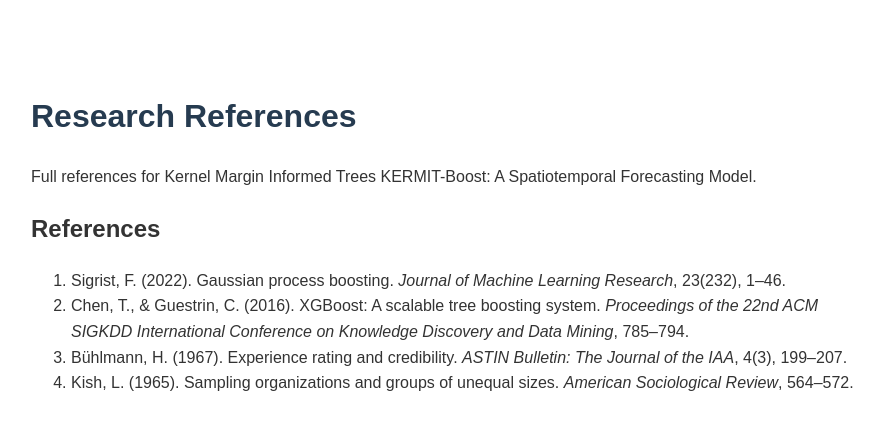
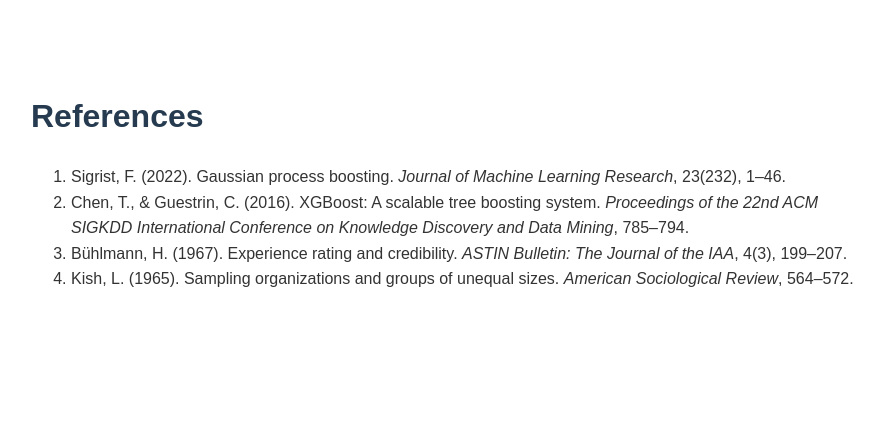
Before and after one commit to EthanWaters/kermit_references, a plain HTML site: page index.html in a window 1280 px wide. Shown: the whole page, without its empty margins (184-1068 px from the left). Drawn offline with Linux system fonts and the light colour scheme.

Commit message:
Revise heading for references section
Updated the heading from 'Research References' to 'References' and removed an unnecessary subheading.

```diff
--- a/index.html
+++ b/index.html
@@ -17,10 +17,7 @@
     </style>
 </head>
 <body>
-    <h1>Research References</h1>
-    <p>Full references for Kernel Margin Informed Trees KERMIT-Boost: A Spatiotemporal Forecasting Model.</p>
-
-    <h2>References</h2>
+    <h1>References</h1>
 
       <ol>
           <li>Sigrist, F. (2022). Gaussian process boosting. <i>Journal of Machine Learning Research</i>, 23(232), 1–46.</li>
```
